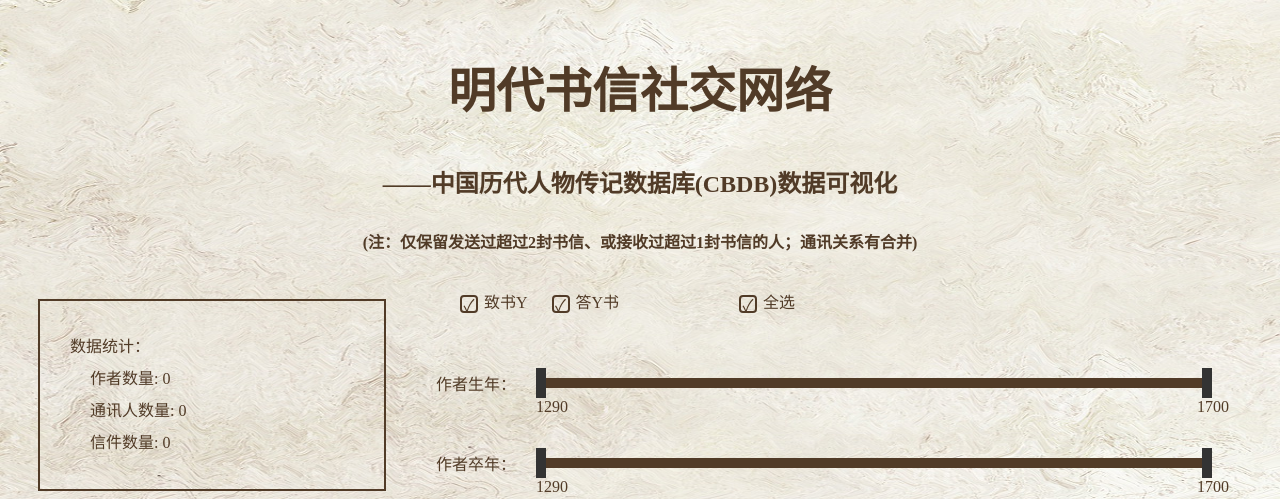
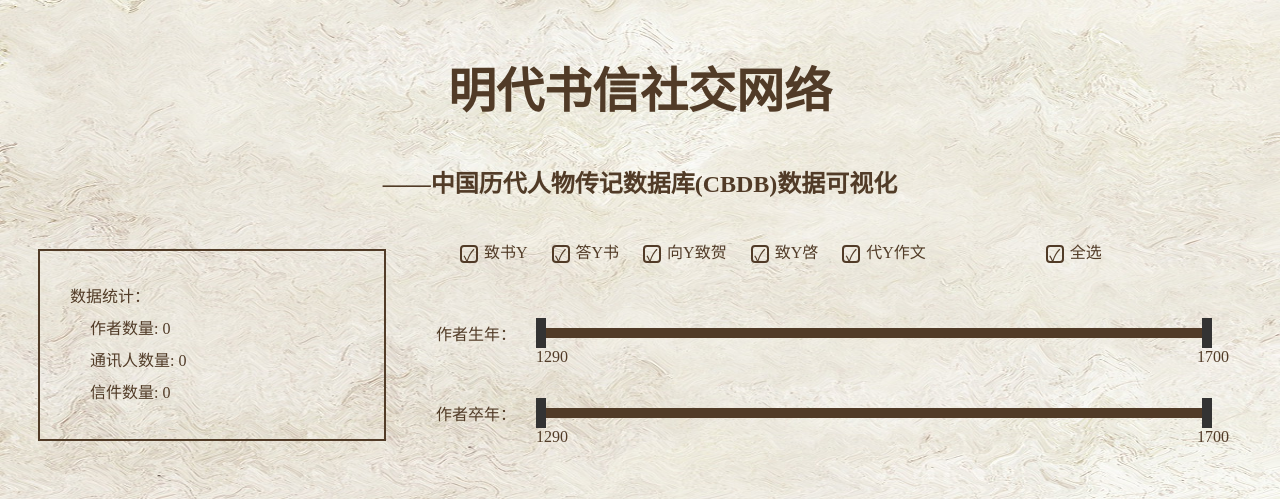
Before and after one commit to Mandala-Yin/letterVisualization, a Flask app: template templates/home.html in a window 1280 px wide. Shown: the top 499 px of the page. Run offline with Flask 3, Linux system fonts and the light colour scheme; the template is opened without the code that fills it: most values are stand-ins (such as "Sample title", 1, 10 or a date in 2020); parts of the project's set-up code (start-up, migrations or seed data) failed here and were passed over; some libraries are stand-ins or nearby versions; some web fonts are replaced.

Commit message:
beautify

```diff
--- a/app.py
+++ b/app.py
@@ -7,41 +7,6 @@ app = Flask(__name__)
 
 data = pd.read_excel('data/letter_latest.xlsx')
 original_data = data.to_dict(orient='records')
-filtered_data = original_data
-
-def filter():
-    filterBy = {'通讯关系': False, '作者生年': True, '作者卒年': True}
-    relationFtr = ['致书Y', '答Y书', '向Y致贺', '致Y啓', '代Y作文']
-    birthYFtr = {'startY': 1500, 'endY': 1601}  # 含左不含右
-    deathYFtr = {'startY': 1500, 'endY': 1601}  # 含左不含右
-
-    if filterBy['通讯关系']:
-        filtered_data = [item for item in filtered_data if item['通讯关系'] in relationFtr]
-    if filterBy['作者生年']:
-        filtered_data = [
-            item for item in filtered_data if not pd.isna(item['作者生年'])]
-        filtered_data = [item for item in filtered_data if birthYFtr['startY'] <= int(
-            float(str(item['作者生年']).replace('≈', ''))) < birthYFtr['endY']]
-    if filterBy['作者卒年']:
-        filtered_data = [
-            item for item in filtered_data if not pd.isna(item['作者卒年'])]
-        filtered_data = [item for item in filtered_data if deathYFtr['startY'] <= int(
-            float(str(item['作者卒年']).replace('≈', ''))) < deathYFtr['endY']]
-
-    filtered_df = pd.DataFrame(filtered_data)
-    # filtered_df.to_excel('data/filtered_data.xlsx', index=False)
-
-@app.route('/search', methods=['POST'])
-def search():
-    data = request.get_json()
-    search_key = data.get('searchKey')
-
-    # 在这里处理传递过来的搜索关键字search_key
-    # 进行相应的搜索操作，可以调用其他函数或者API来处理搜索逻辑
-
-    # 返回响应给前端
-    response_data = {'status': 'success', 'message': 'Search successful'}
-    return jsonify(response_data)
 
 @app.route('/')
 def index():
--- a/static/main.js
+++ b/static/main.js
@@ -57,29 +57,26 @@ function updateData() {
 updateData();
 
 function selectNode(name) {
-  selectedNodeInfo.innerHTML = '作者：' + name;
+
   selectedRows = filteredData.filter(function (row) {
     return row['作者'] === name;
   });
+  if (selectedRows.length > 0) {
+    if (selectedRows[0]['作者生年'] && selectedRows[0]['作者卒年']) {
+      selectedNodeInfo.innerHTML = '作者：' + name + '（生年：' + selectedRows[0]['作者生年'] + ', 卒年：' + selectedRows[0]['作者卒年'] + ', ';
+    } else {
+      selectedNodeInfo.innerHTML = '作者：' + name + '（';
+    }
+    if (letterCountsByAuthor[name]) {
+      selectedNodeInfo.innerHTML += '共寄信：' + letterCountsByAuthor[name] + '封）';
+    } else {
+      selectedNodeInfo.innerHTML += '共寄信：0 封）';
+    }
+  } else {
+    selectedNodeInfo.innerHTML = '收信者：' + name + '（共收信：' +  letterCountsByReceiver[name] + '封）';
+  }
   updateSelectedLetters()
 }
-
-var authorBirthYears = data.map(d => d['作者生年']);
-var authorDeathYears = data.map(d => d['作者卒年']);
-var titles = data.map(d => d['作品标题']);
-var correspondenceRelationships = data.map(d => d['通讯关系']);
-var correspondentBirthYears = data.map(d => d['通讯人生年']);
-var correspondentDeathYears = data.map(d => d['通讯人卒年']);
-var correspondenceCounts = data.map(d => d['通讯次数']);
-var correspondenceYears = data.map(d => d['通讯年份']);
-var era = data.map(d => d['年号']);
-var year = data.map(d => d['年']);
-var anthology = data.map(d => d['文集']);
-var source = data.map(d => d['出处']);
-var volume = data.map(d => d['卷']);
-var cssSequenceNumber = data.map(d => d['CSS序号']);
-var cssNumber = data.map(d => d['CSS编号']);
-var remarks = data.map(d => d['备注']);
 
 var myChart;
 function updateGraph() {
@@ -92,9 +89,8 @@ function updateGraph() {
   var nodes = Array.from(persons).map(function (key) {
     var ans = letterCountsByAuthor[key];
     if (!ans) {
-      ans = 1;
+      ans = 0;
     }
-    ans = 5 * Math.log(ans + 10)
     var category;
     var inAuthors = authors.has(key);
     var inReceivers = receivers.has(key);
@@ -110,7 +106,8 @@ function updateGraph() {
     return {
       id: key,
       name: key,
-      symbolSize: ans, // 节点的大小
+      value: ans,
+      symbolSize: 5 * Math.log(ans + 10), // 节点的大小
       category: category
     };
   });
@@ -124,24 +121,28 @@ function updateGraph() {
   });
 
   let option = {
-    tooltip: {},
-    emphasis: { // 高亮样式
-      focus: 'adjacency', // 设置高亮类型为系列
+    tooltip: {
+    },
+    emphasis: {
+      focus: 'adjacency',
       itemStyle: {
-        borderWidth: 1, // 边框宽度
-        borderColor: 'yellow', // 边框颜色
-        shadowBlur: 10, // 阴影模糊度
-        shadowColor: 'yellow' // 阴影颜色
+        color: 'yellow',
       },
       lineStyle: {
         width: 10
       }
     },
     legend: {
-      data: ['作者', '收信人', '作者 & 收信人']
+      data: ['作者', '收信人', '作者 & 收信人'],
+      textStyle: {
+        fontFamily: 'fzq', // 设置字体
+        fontSize: 18, // 设置字体大小
+        fontWeight: 'normal', // 设置字体粗细
+        color: 'rgb(81,59,39)' // 设置字体颜色
+      },
     },
     series: [{
-      name: 'Communication Network',
+      name: '通讯关系图',
       roam: true,
       type: 'graph',
       layout: 'force',
@@ -149,10 +150,16 @@ function updateGraph() {
       edges: edges,
       categories: [
         { name: '作者', itemStyle: { color: '#794e50' } },
-        { name: '收信人', itemStyle: { color: '#689095' } },
-        { name: '作者 & 收信人', itemStyle: { color: '#bbc5a5' } },
+        { name: '收信人', itemStyle: { color: '#bbc5a5' } },
+        { name: '作者 & 收信人', itemStyle: { color: '#689095' } },
       ],
     }],
+    textStyle: {
+      fontFamily: 'fzq', // 设置字体
+      fontSize: 18, // 设置字体大小
+      fontWeight: 'normal', // 设置字体粗细
+      color: 'rgb(81,59,39)' // 设置字体颜色
+    },
     scaleLimit: {
       min: 0.4,
       max: 2
@@ -198,7 +205,7 @@ function updateBar(type) {
     Object.values(letterCountsByReceiver).forEach(function (num) {
       countMap.set(num, (countMap.get(num) || 0) + 1);
     });
-  } else if (type === 'both'){
+  } else if (type === 'both') {
     Object.values(letterCountsByPerson).forEach(function (num) {
       countMap.set(num, (countMap.get(num) || 0) + 1);
     });
@@ -249,6 +256,7 @@ function updateBar(type) {
         return '寄出' + xValue + '封信的有' + yValue + '人';
       }
     }
+    option.series[0].color = '#794e50';
   } else if (type === '收信者') {
     option.tooltip = {
       formatter: function (params) {
@@ -257,7 +265,8 @@ function updateBar(type) {
         return '收到' + xValue + '封信的有' + yValue + '人';
       }
     }
-  } else if (type === 'both'){
+    option.series[0].color = '#bbc5a5';
+  } else if (type === 'both') {
     option.tooltip = {
       formatter: function (params) {
         var xValue = params.name; // x 轴数据项的值
@@ -265,6 +274,7 @@ function updateBar(type) {
         return '通信' + xValue + '封的有' + yValue + '人';
       }
     }
+    option.series[0].color = '#689095';
   }
 
 
--- a/static/styles.css
+++ b/static/styles.css
@@ -45,14 +45,6 @@
   text-align: center;
   padding-top: 10px;
   font-size: 24px;
-  color: rgb(81,59,39);
-}
-
-#notice {
-  font-family: xingkai;
-  text-align: center;
-  padding-top: 10px;
-  font-size: 16px;
   color: rgb(81,59,39);
 }
 
--- a/templates/home.html
+++ b/templates/home.html
@@ -19,7 +19,6 @@
     <center>
         <h1 id="title">明代书信社交网络</h1>
         <h2 id="subtitle">——中国历代人物传记数据库(CBDB)数据可视化</h2>
-        <h3 id="notice">(注：仅保留发送过超过2封书信、或接收过超过1封书信的人；通讯关系有合并)</h3>
     </center>
     <div class="line">
         <div class="left-container">
@@ -52,9 +51,9 @@
             <div class="check-box" id="check-box-1" style="margin-bottom: 30px;">
                 <label><input type="checkbox" value="致书Y">致书Y</label>
                 <label><input type="checkbox" value="答Y书">答Y书</label>
-                <!-- <label><input type="checkbox" value="向Y致贺">向Y致贺</label>
+                <label><input type="checkbox" value="向Y致贺">向Y致贺</label>
                 <label><input type="checkbox" value="致Y啓">致Y啓</label>
-                <label><input type="checkbox" value="代Y作文">代Y作文</label> -->
+                <label><input type="checkbox" value="代Y作文">代Y作文</label>
                 <label><input type="checkbox" id="select-all" style="margin-left: 100px;"
                         onclick="selectAllRelations()">全选</label>
             </div>
```
